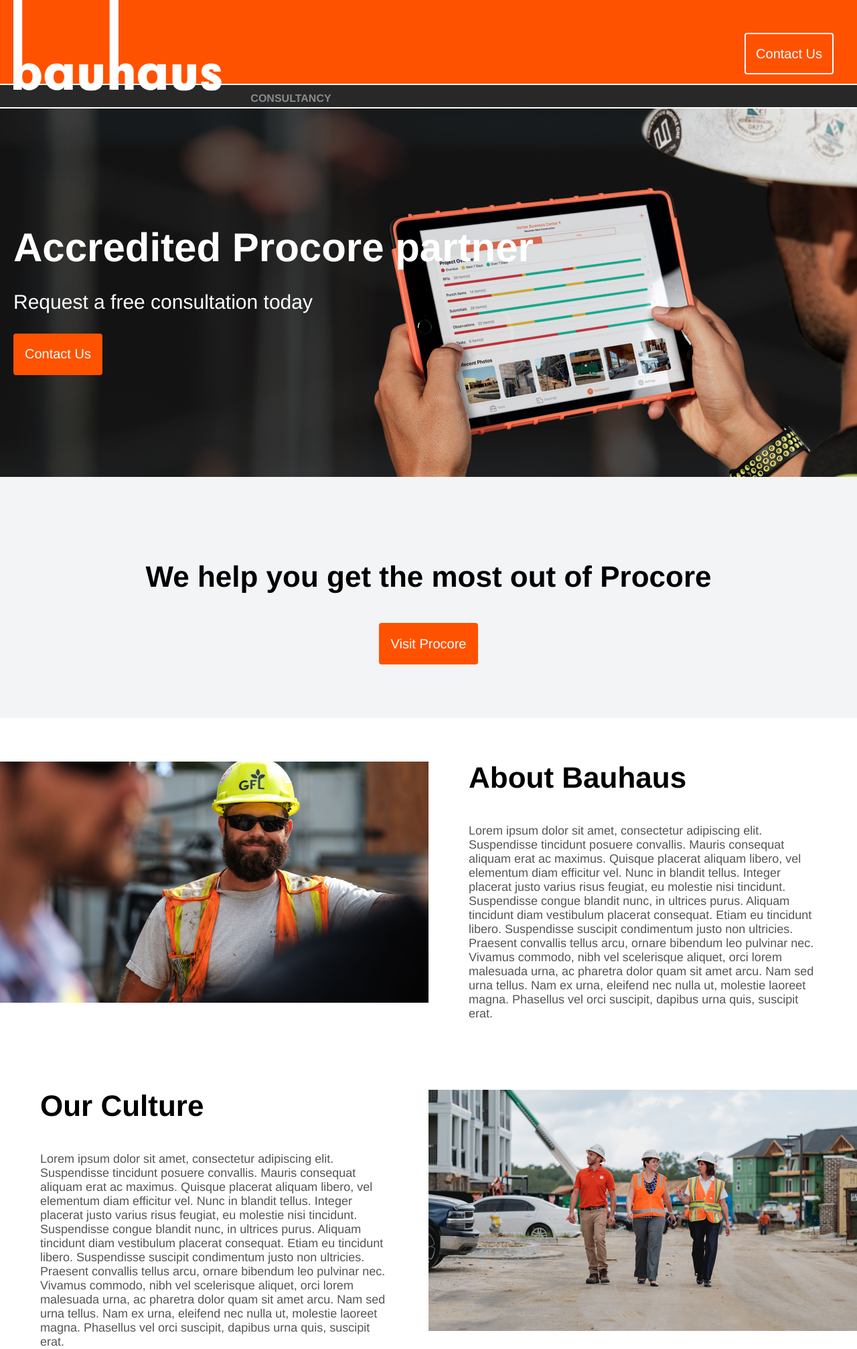
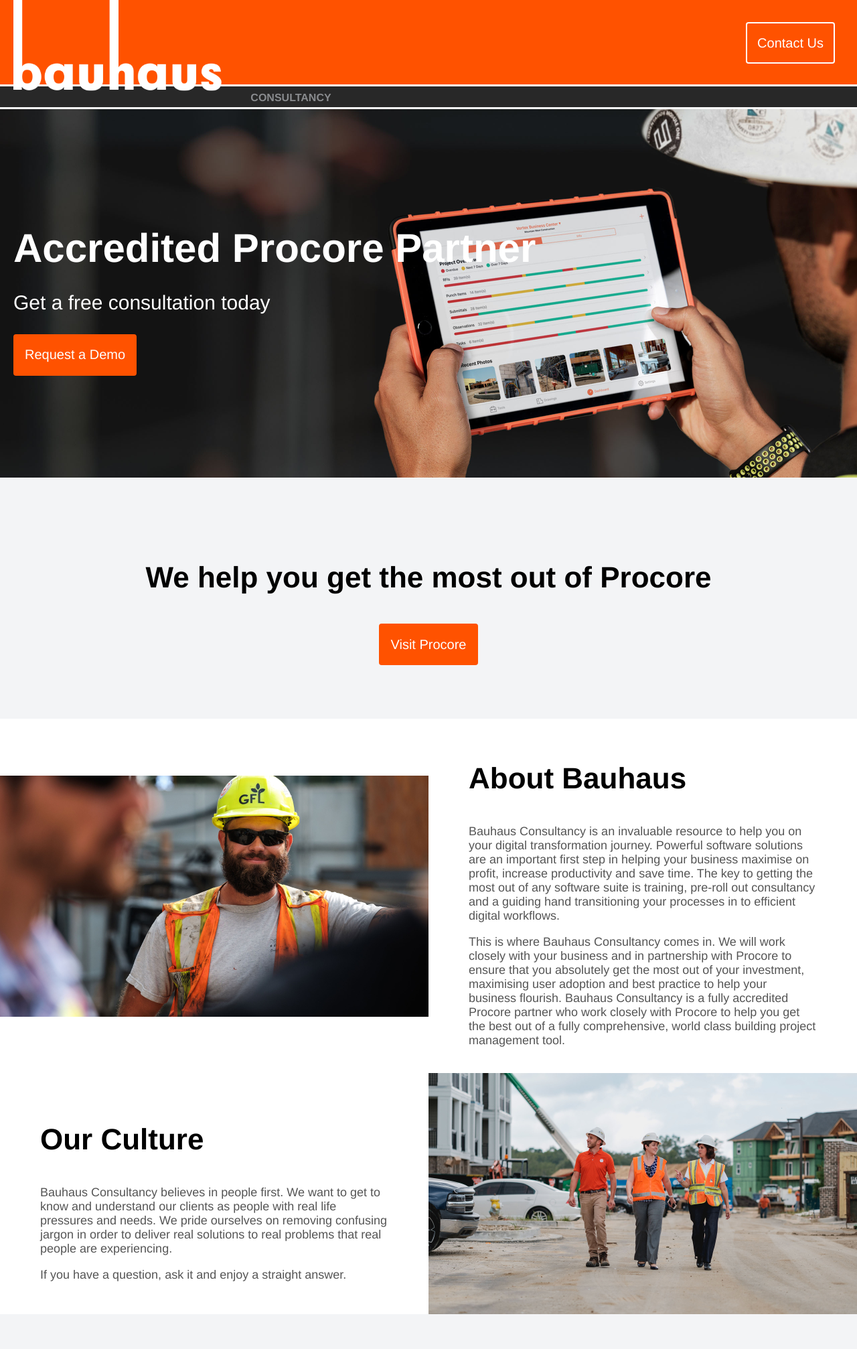
Before and after one commit to bonnieappleton/bauhaus, a Django app: template home/templates/home/homepage.html in a window 1280 px wide. Shown: the top 2014 px of the page at 67% size. Run offline with Django 3.2, Linux system fonts and the light colour scheme; the template is opened without the code that fills it, so the values that code supplies are empty.

Commit message:
Homepage tweaks
- Add content
- Update Andrew's photo
- CSS tweaks to header and button hover states

```diff
--- a/home/static/css/global.css
+++ b/home/static/css/global.css
@@ -47,30 +47,31 @@
   background-color: #FF5200;
   border: solid #FF5200 2px;
 }
+.button:hover {
+  color: #FF5200;
+  background-color: transparent;
+}
 .button--white-border {
   border-color: #ffffff;
 }
-.button:hover {
-  color: #FF5200;
+.button--white-border:hover {
   background-color: #ffffff;
 }
 
 .round-image {
+  height: 200px;
+  width: 200px;
   border-radius: 50%;
 }
 
-@font-face {
-  font-family: "thiamine";
-  src: url("../font/thiamine-webfont.woff") format("woff");
-}
 .header {
   display: -webkit-flex;
   display: flex;
   -webkit-justify-content: space-between;
   justify-content: space-between;
   height: 160px;
-  background: linear-gradient(180deg, #FF5200, #FF5200 125px, #ffffff 125px, #ffffff 127px, #282828 127px);
-  border-bottom: solid #ffffff 2px;
+  background: linear-gradient(180deg, #FF5200, #FF5200 126px, #ffffff 126px, #ffffff 129px, #282828 129px);
+  border-bottom: solid #ffffff 3px;
 }
 .header__logo {
   display: -webkit-flex;
@@ -89,15 +90,10 @@
   font-family: Futura, Helvetica, sans-serif;
   color: #898B8E;
   font-weight: bold;
-  margin: 4px 40px;
+  margin: 5px 40px;
 }
 .header__button-container {
-  display: -webkit-flex;
-  display: flex;
-  flex-direction: column;
-  -webkit-justify-content: center;
-  justify-content: center;
-  padding: 35px;
+  padding: 33px;
 }
 
 .feature-image-section {
--- a/home/static/sass/base.scss
+++ b/home/static/sass/base.scss
@@ -53,16 +53,23 @@
   background-color: $color-orange;
   border: solid $color-orange 2px;
 
+  &:hover {
+    color: $color-orange;
+    background-color: transparent;
+  }
+
   &--white-border {
     border-color: $color-white;
+    &:hover {
+      background-color: $color-white;
+    }
   }
 
-  &:hover {
-    color: $color-orange;
-    background-color: $color-white;
-  }
+
 }
 
 .round-image {
+  height: 200px;
+  width: 200px;
   border-radius: 50%;
 }
--- a/home/static/sass/header.scss
+++ b/home/static/sass/header.scss
@@ -1,13 +1,8 @@
 @import 'variables';
 
-@font-face{
-  font-family: 'thiamine';
-  src: url('../font/thiamine-webfont.woff') format('woff');
-}
-
 $header-height: 160px;
-$orange-stripe-height: 125px;
-$white-stripe-height: 127px;
+$orange-stripe-height: 126px;
+$white-stripe-height: 129px;
 
 
 .header {
@@ -25,7 +20,7 @@
                   $color-white $orange-stripe-height,
                   $color-white $white-stripe-height,
                   $color-slate $white-stripe-height);
-  border-bottom: solid $color-white 2px;
+  border-bottom: solid $color-white 3px;
 
   &__logo {
     display: -webkit-flex;
@@ -48,17 +43,11 @@
       font-family: Futura, Helvetica, sans-serif;
       color: $color-steel;
       font-weight: bold;
-      margin: 4px 40px
+      margin: 5px 40px
     }
   }
 
   &__button-container {
-    display: -webkit-flex;
-    display: flex;
-    flex-direction: column;
-    -webkit-justify-content: center;
-    justify-content: center;
-
-    padding: 35px;
+    padding: 33px;
   }
 }
--- a/home/templates/home/homepage.html
+++ b/home/templates/home/homepage.html
@@ -7,14 +7,14 @@
 {% block mainpage %}
 
     <section class="feature-image-section">
-        <h2>Accredited Procore partner</h2>
-        <h4>Request a free consultation today</h4>
-        <a class="button" href="{% url 'contact' %}">Contact Us</a>
+        <h2>Accredited Procore Partner</h2>
+        <h4>Get a free consultation today</h4>
+        <a class="button" href="{% url 'contact' %}">Request a Demo</a>
     </section>
 
     <section class="contact-section">
         <h3>We help you get the most out of Procore</h3>
-        <a class="button" href="https://www.procore.com/" target="_blank">Visit Procore</a>
+        <a class="button" href="https://www.procore.com/en-gb/platform" target="_blank">Visit Procore</a>
     </section>
 
     <section class="content-section">
@@ -22,14 +22,19 @@
         <div class="text-block">
             <h3>About Bauhaus</h3>
             <p>
-                Lorem ipsum dolor sit amet, consectetur adipiscing elit. Suspendisse tincidunt posuere convallis.
-                Mauris consequat aliquam erat ac maximus. Quisque placerat aliquam libero, vel elementum diam efficitur
-                vel. Nunc in blandit tellus. Integer placerat justo varius risus feugiat, eu molestie nisi tincidunt.
-                Suspendisse congue blandit nunc, in ultrices purus. Aliquam tincidunt diam vestibulum placerat consequat.
-                Etiam eu tincidunt libero. Suspendisse suscipit condimentum justo non ultricies. Praesent convallis
-                tellus arcu, ornare bibendum leo pulvinar nec. Vivamus commodo, nibh vel scelerisque aliquet, orci lorem
-                malesuada urna, ac pharetra dolor quam sit amet arcu. Nam sed urna tellus. Nam ex urna, eleifend nec
-                nulla ut, molestie laoreet magna. Phasellus vel orci suscipit, dapibus urna quis, suscipit erat.
+                Bauhaus Consultancy is an invaluable resource to help you on your digital transformation journey.
+                Powerful software solutions are an important first step in helping your business maximise on profit,
+                increase productivity and save time.
+                The key to getting the most out of any software suite is training, pre-roll out consultancy and a
+                guiding hand transitioning your processes in to efficient digital workflows.
+            </p>
+            <p>
+                This is where Bauhaus Consultancy comes in. We will work closely with your business and in partnership
+                with Procore to ensure that you absolutely get the most out of your investment, maximising user adoption
+                and best practice to help your business flourish.
+                Bauhaus Consultancy is a fully accredited Procore partner who work closely with Procore to help you get
+                the best out of a fully comprehensive, world class building project management tool.
+
             </p>
         </div>
     </section>
@@ -38,32 +43,26 @@
         <div class="text-block">
             <h3>Our Culture</h3>
             <p>
-                Lorem ipsum dolor sit amet, consectetur adipiscing elit. Suspendisse tincidunt posuere convallis.
-                Mauris consequat aliquam erat ac maximus. Quisque placerat aliquam libero, vel elementum diam efficitur
-                vel. Nunc in blandit tellus. Integer placerat justo varius risus feugiat, eu molestie nisi tincidunt.
-                Suspendisse congue blandit nunc, in ultrices purus. Aliquam tincidunt diam vestibulum placerat consequat.
-                Etiam eu tincidunt libero. Suspendisse suscipit condimentum justo non ultricies. Praesent convallis
-                tellus arcu, ornare bibendum leo pulvinar nec. Vivamus commodo, nibh vel scelerisque aliquet, orci lorem
-                malesuada urna, ac pharetra dolor quam sit amet arcu. Nam sed urna tellus. Nam ex urna, eleifend nec
-                nulla ut, molestie laoreet magna. Phasellus vel orci suscipit, dapibus urna quis, suscipit erat.
+                Bauhaus Consultancy believes in people first.
+                We want to get to know and understand our clients as people with real life pressures and needs.
+                We pride ourselves on removing confusing jargon in order to deliver real solutions to real problems
+                that real people are experiencing.
+            </p>
+            <p>
+                If you have a question, ask it and enjoy a straight answer.
             </p>
         </div>
         <img class="section-image" src="{% static 'img/culture.jpg' %}"/>
     </section>
 
     <section class="about-me-section">
-        <img class="round-image" src="https://placekitten.com/200/200"/>
+        <img class="round-image" src="{% static 'img/andrew-shaw.jpg' %}"/>
         <div class="text-block text-block--center">
             <h4>Andrew Shaw, Director</h4>
             <p>
-                Lorem ipsum dolor sit amet, consectetur adipiscing elit. Suspendisse tincidunt posuere convallis.
-                Mauris consequat aliquam erat ac maximus. Quisque placerat aliquam libero, vel elementum diam efficitur
-                vel. Nunc in blandit tellus. Integer placerat justo varius risus feugiat, eu molestie nisi tincidunt.
-                Suspendisse congue blandit nunc, in ultrices purus. Aliquam tincidunt diam vestibulum placerat consequat.
-                Etiam eu tincidunt libero. Suspendisse suscipit condimentum justo non ultricies. Praesent convallis
-                tellus arcu, ornare bibendum leo pulvinar nec. Vivamus commodo, nibh vel scelerisque aliquet, orci lorem
-                malesuada urna, ac pharetra dolor quam sit amet arcu. Nam sed urna tellus. Nam ex urna, eleifend nec
-                nulla ut, molestie laoreet magna. Phasellus vel orci suscipit, dapibus urna quis, suscipit erat.
+                I have over ten years experience in helping companies like yours transition to digital alternatives and truly transforming your business processes.
+                I am passionate about understanding your company’s specific requirements and challenges, using this to guide you through your digital transformation journey as a trusted advisor. I will support and guide you, sometime even challenge you in order to deliver the very best service.
+                With a solid understanding of the construction industry and wealth of knowledge around Procore and its tools, I look forward to collaborating with you on a journey to success.
             </p>
         </div>
     </section>
```
Also changed, not shown: home/static/img/andrew-shaw.jpg (added), 1 other file.
